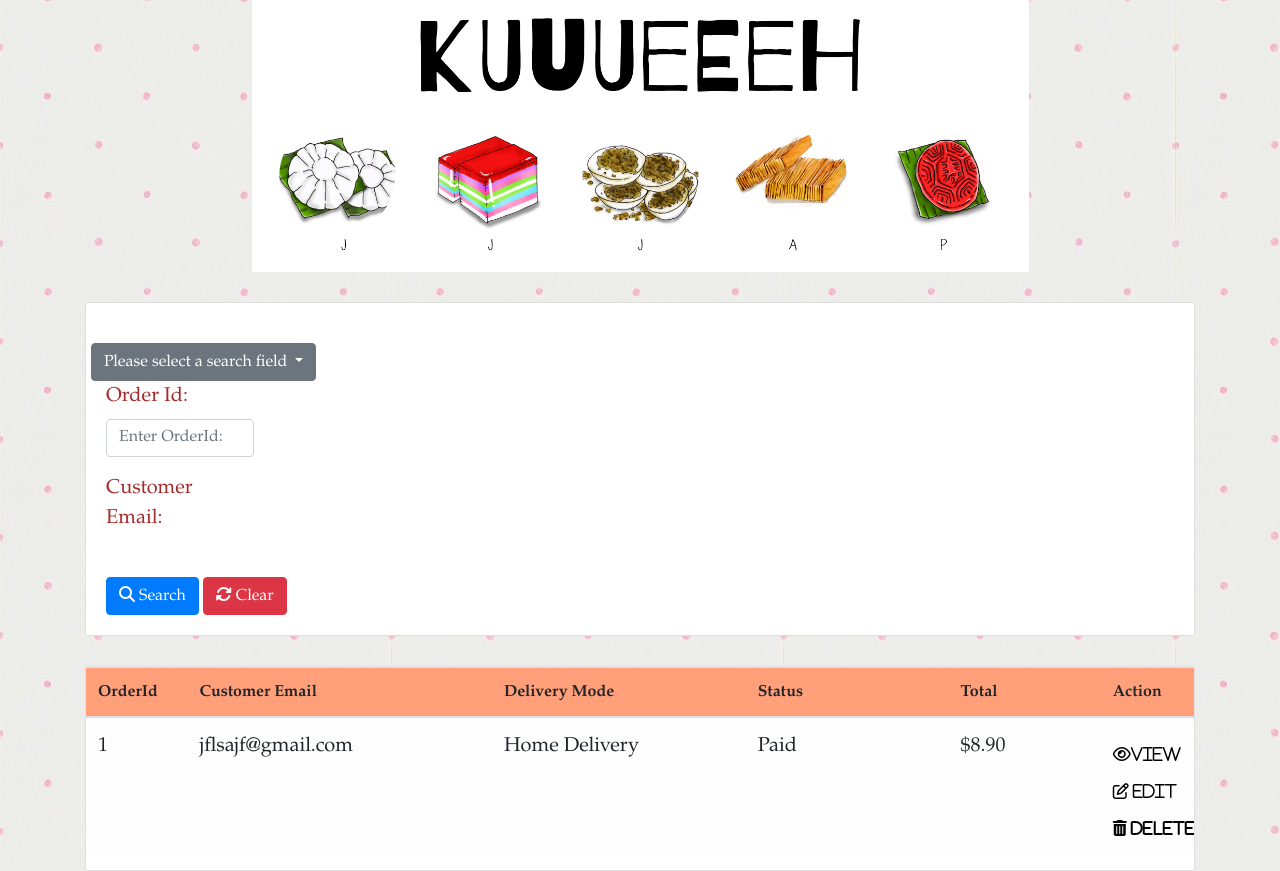
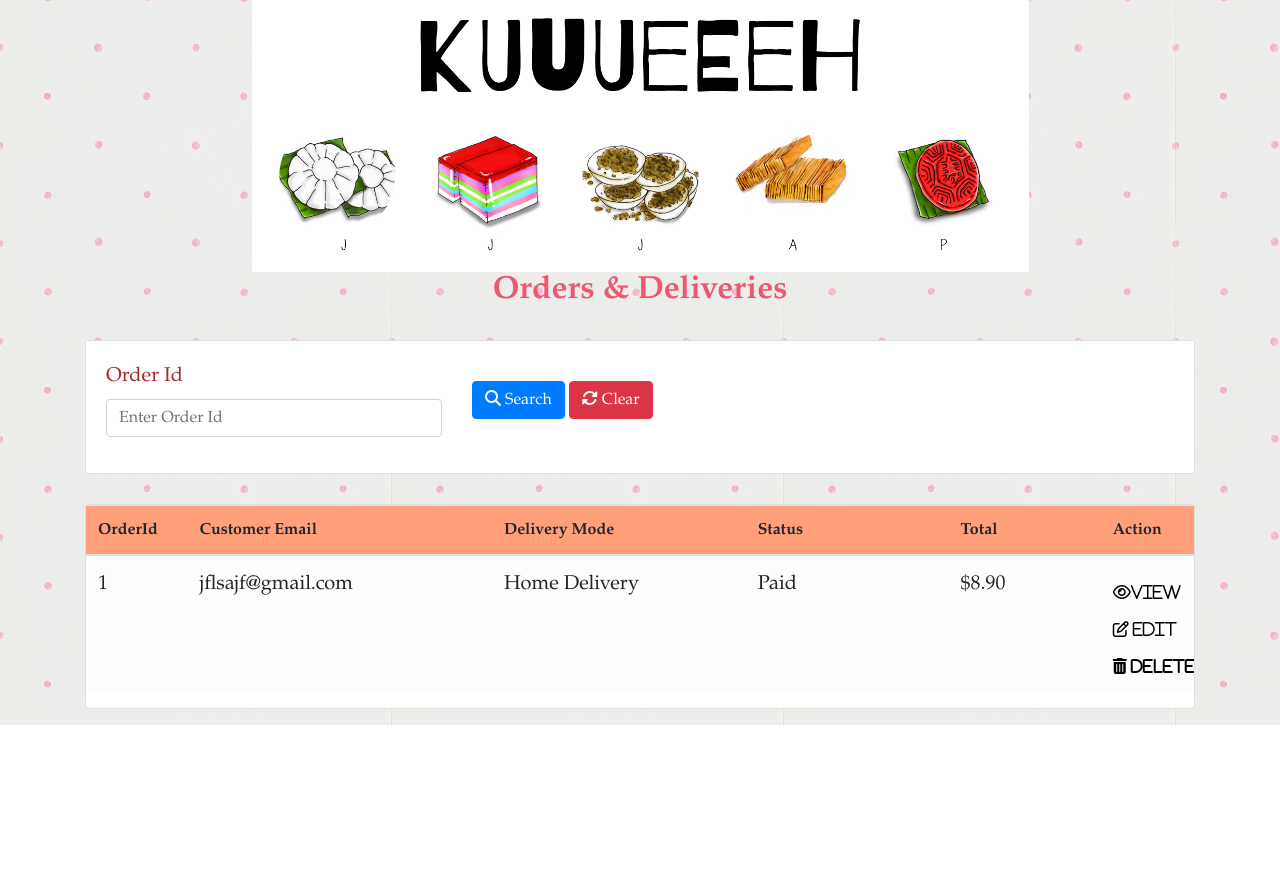
Before and after one commit to tananntze/KUUUEEEH, a PHP site: page /orders.php in a window 1280 px wide. Shown: the part 75-946 px from the top of the page. After the commit the page ends 800 px from the top, so only its background shows below. Run offline with PHP 8.4, Linux system fonts and the light colour scheme; some libraries are stand-ins or nearby versions.

Commit message:
Updated Orders page

```diff
--- a/css/order.css
+++ b/css/order.css
@@ -76,14 +76,6 @@ strong, label {
     color: red;
 }
 
-#OrderId{
-  /*display: none;*/
+#order_header{
+    margin: auto;
 }
-
-.label{
-
-}
-
-#CustomerEmail{
-    display: none;
-}
--- a/editadmin.php
+++ b/editadmin.php
@@ -32,7 +32,7 @@ and open the template in the editor.
                 </button>
                 <div class ="collapse navbar-collapse" id="navbar">
                     <ul class="nav navbar-nav">
-                        <li class ="nav-item"><a href ="#">Orders of the day </a></li>
+                        <li class ="nav-item"><a href ="orders.php">Orders of the day </a></li>
 
                         <li class ="nav-item"><a href="editadmin.php">Kueh Menu</a></li>
 
--- a/orders.php
+++ b/orders.php
@@ -17,11 +17,11 @@ and open the template in the editor.
     <link rel="stylesheet" href="https://maxcdn.bootstrapcdn.com/bootstrap/4.3.1/css/bootstrap.min.css">
     <script src="https://code.jquery.com/jquery-3.3.1.slim.min.js"></script>
     <script src="https://stackpath.bootstrapcdn.com/bootstrap/4.3.1/js/bootstrap.min.js"></script>
-    <script type="text/javascript" src="js/editadmin.js"></script>
     <script src="https://ajax.googleapis.com/ajax/libs/jquery/3.4.1/jquery.min.js"></script>
     <script src="https://cdnjs.cloudflare.com/ajax/libs/popper.js/1.14.7/umd/popper.min.js"></script>
     <script src="https://maxcdn.bootstrapcdn.com/bootstrap/4.3.1/js/bootstrap.min.js"></script>
     <script src='https://kit.fontawesome.com/a076d05399.js'></script>
+    <script src="js/checkout.js"></script>
 
 
 </head>
@@ -54,38 +54,25 @@ and open the template in the editor.
         <img src="img/Banner - White.png" alt="Kueh Banner" class="responsive" id="bannerresize">
     </div>
 
+
+
+
     <section class="container standardfont">
+        <h2 class="fontheader" id="order_header">Orders & Deliveries</h2>
         <section class="card">
             <section class="card-body">
                 <form>
-                    <div class="dropdown row">
-                        <button class="btn btn-secondary dropdown-toggle" type="button" id="dropdownMenu2" data-toggle="dropdown" aria-haspopup="true" aria-expanded="false">
-                            Please select a search field
-                        </button>
-                        <div class="dropdown-menu" aria-labelledby="dropdownMenu2">
-                            <button class="dropdown-item" type="button" value="OrderId">OrderId</button>
-                            <button class="dropdown-item" type="button" value="CustomerEmail">CustomerEmail</button>
-                        </div>
-                    </div>
-
-                    <div class="row col-2">
-                        <section class="form-group">
-                            <label for="OrderId" class="label">Order Id:</label>
-                            <input type="text" id="OrderId" class="form-control" placeholder="Enter OrderId:">
-                        </section>
-
-                        <section class="form-group">
-                        <label for="OrderId" class="label">Customer Email:</label>
-                        <input type="text" id="CustomerEmail" class="form-control" placeholder="Enter Customer Email:">
-                        </section>
-                    </div>
-
-
-
                     <div class="row">
                         <div class="col-4">
+                            <section class="form-group">
+                                <label for="OrderId">Order Id</label>
+                                <input type="text" name="orderId" id="orderId" class="form-control" value="" placeholder="Enter Order Id">
+                            </section>
+                        </div>
+
+                        <div class="col-4">
                             <button type="submit" name="submit" value="search" id="submit" class="btn btn-primary"><span class="fas fa-search"></span> Search</button>
-                            <a href="editadmin.php" class="btn btn-danger"><span class="fas fa-sync-alt"></span> Clear</a>
+                            <a href="#" class="btn btn-danger"><span class="fas fa-sync-alt"></span> Clear</a>
                         </div>
                     </div>
                 </form>
--- a/promotions.php
+++ b/promotions.php
@@ -26,7 +26,7 @@ and open the template in the editor.
                 </button>
                 <nav class ="collapse navbar-collapse" id="navbar">
                     <ul class="nav navbar-nav">
-                        <li class ="nav-item"><a href ="#">Orders of the Day</a></li>
+                        <li class ="nav-item"><a href ="orders.php">Orders of the Day</a></li>
                         <li class ="nav-item"><a href ="editadmin.php">Kueh Menu</a></li>
                         <li class ="nav-item"><a href ="#">Promotions</a></li>
                     </ul>
```
Also changed, not shown: js/order.js (added).
